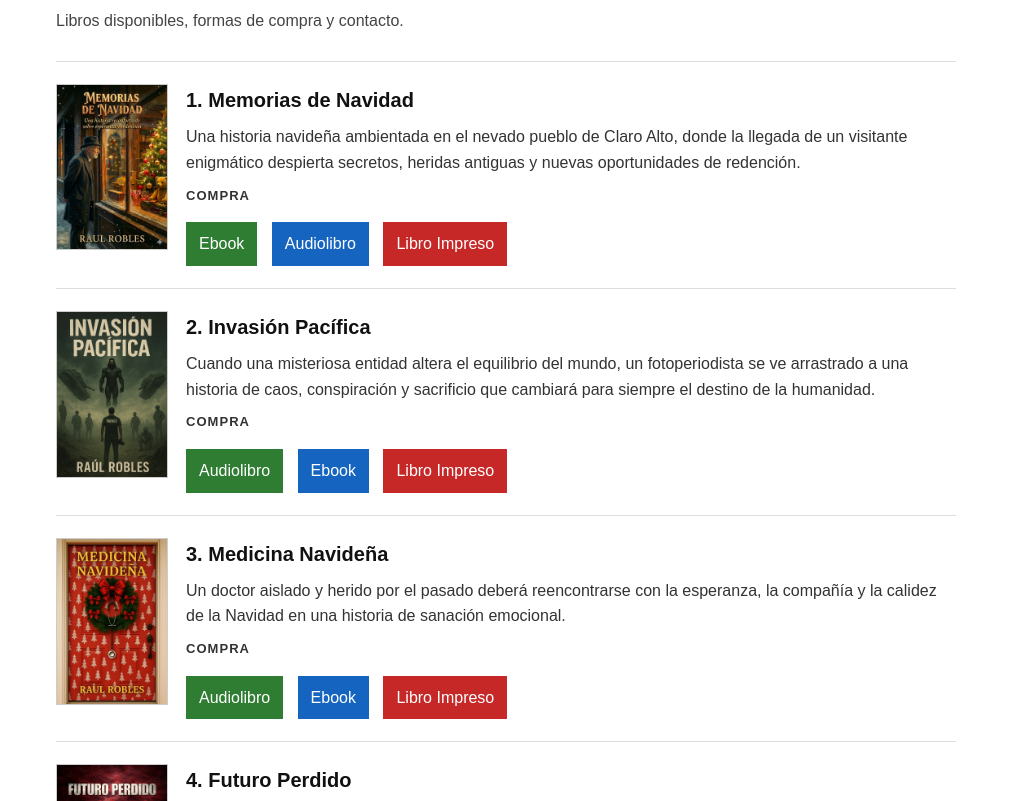
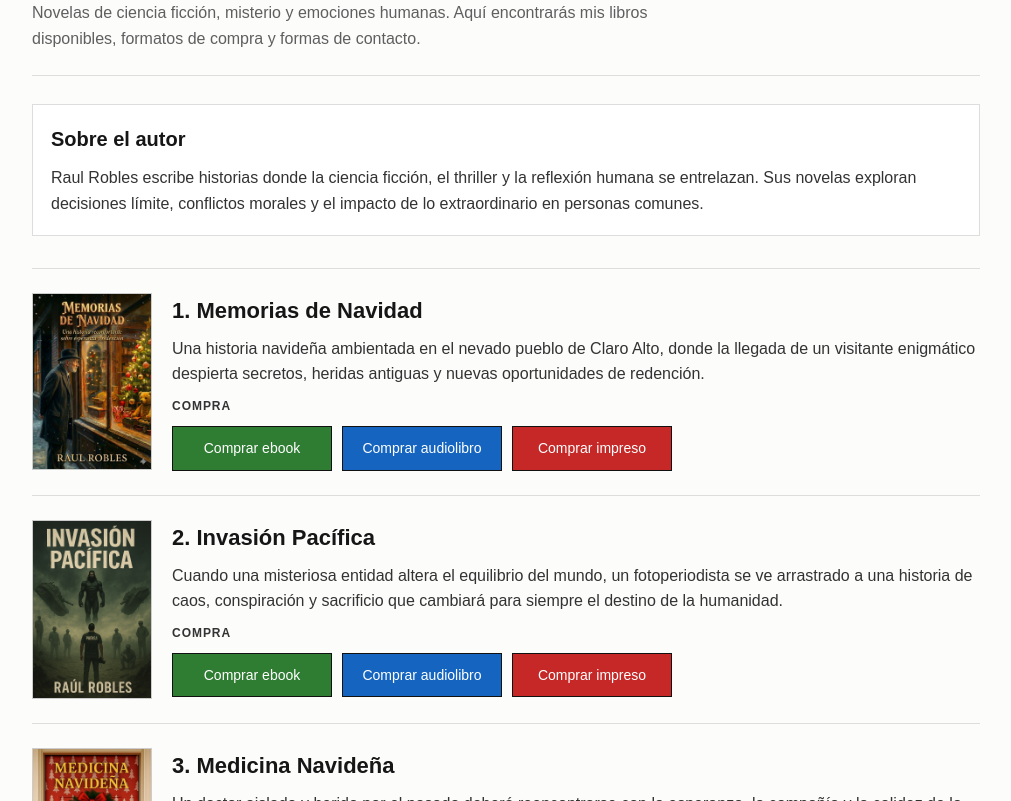
Before and after one commit to raulrobleswrites/LibrosRaulRobles, a plain HTML site: page index.html in a window 1280 px wide. Shown: the part 93-894 px from the top of the page, without its empty margins (134-1145 px from the left). Drawn offline with Linux system fonts and the light colour scheme.

Commit message:
Add files via upload

```diff
--- a/index.html
+++ b/index.html
@@ -5,110 +5,195 @@
   <meta name="viewport" content="width=device-width, initial-scale=1">
   <title>Raul Robles | Libros</title>
   <style>
+    :root {
+      --bg: #fcfcfb;
+      --surface: #ffffff;
+      --text: #161616;
+      --muted: #5f5f5f;
+      --line: #dddddd;
+      --ebook: #2e7d32;
+      --audio: #1565c0;
+      --print: #c62828;
+      --accent: #111111;
+    }
+
+    * {
+      box-sizing: border-box;
+    }
+
     body {
+      margin: 0;
       font-family: Arial, sans-serif;
-      max-width: 900px;
-      margin: 40px auto;
-      padding: 0 16px;
       line-height: 1.6;
-      color: #111;
-      background: #fff;
+      color: var(--text);
+      background: var(--bg);
     }
+
+    .wrap {
+      max-width: 980px;
+      margin: 0 auto;
+      padding: 32px 16px 56px;
+    }
+
+    header {
+      padding-bottom: 24px;
+      border-bottom: 1px solid var(--line);
+      margin-bottom: 28px;
+    }
+
     h1 {
-      font-size: 28px;
-      margin-bottom: 8px;
+      font-size: 32px;
+      margin: 0 0 10px;
     }
+
     .intro {
-      margin-bottom: 28px;
-      color: #444;
+      margin: 0;
+      color: var(--muted);
+      max-width: 700px;
     }
+
+    .author-box {
+      margin: 24px 0 32px;
+      padding: 18px;
+      background: var(--surface);
+      border: 1px solid var(--line);
+    }
+
+    .author-box h2 {
+      margin: 0 0 10px;
+      font-size: 20px;
+    }
+
+    .author-box p {
+      margin: 0;
+      color: #333;
+    }
+
     .book {
       display: flex;
-      gap: 18px;
-      border-top: 1px solid #ddd;
-      padding: 22px 0;
+      gap: 20px;
+      border-top: 1px solid var(--line);
+      padding: 24px 0;
       align-items: flex-start;
     }
+
     .cover {
-      width: 110px;
+      width: 120px;
       height: auto;
       border: 1px solid #ccc;
       flex-shrink: 0;
+      background: #fff;
     }
+
     .info {
       flex: 1;
     }
-    .info h2 {
-      font-size: 20px;
+
+    .info h3 {
+      font-size: 22px;
       margin: 0 0 8px;
     }
+
     .info p {
       margin: 0 0 10px;
       color: #333;
     }
+
     .label {
-      margin: 10px 0 6px;
-      font-size: 13px;
+      margin: 14px 0 8px;
+      font-size: 12px;
       font-weight: bold;
       letter-spacing: 0.08em;
-      color: #111;
+      color: var(--accent);
     }
+
+    .actions {
+      display: flex;
+      flex-wrap: wrap;
+      gap: 10px;
+    }
+
     .actions a {
       display: inline-block;
-      margin-right: 10px;
-      margin-top: 6px;
-      padding: 8px 12px;
+      padding: 10px 14px;
       text-decoration: none;
-      border: 1px solid #111;
-      color: #111;
+      border: 1px solid var(--accent);
+      color: #fff;
+      font-size: 14px;
+      min-width: 160px;
+      text-align: center;
     }
-    .actions a:nth-child(1) {
-      background: #2e7d32;
-      color: #fff;
-      border-color: #2e7d32;
+
+    .ebook {
+      background: var(--ebook);
+      border-color: var(--ebook);
     }
-    .actions a:nth-child(2) {
-      background: #1565c0;
-      color: #fff;
-      border-color: #1565c0;
+
+    .audio {
+      background: var(--audio);
+      border-color: var(--audio);
     }
-    .actions a:nth-child(3) {
-      background: #c62828;
-      color: #fff;
-      border-color: #c62828;
+
+    .print {
+      background: var(--print);
+      border-color: var(--print);
     }
+
+    .actions a:hover {
+      opacity: 0.92;
+    }
+
     footer {
-      border-top: 1px solid #ddd;
-      margin-top: 30px;
+      border-top: 1px solid var(--line);
+      margin-top: 34px;
       padding-top: 20px;
     }
+
     footer p {
       margin: 8px 0;
     }
+
+    .contact-links a {
+      margin-right: 14px;
+    }
+
     @media (max-width: 640px) {
       .book {
         flex-direction: column;
       }
+
       .cover {
-        width: 140px;
+        width: 150px;
+      }
+
+      .actions a {
+        width: 100%;
       }
     }
   </style>
 </head>
 <body>
+  <div class="wrap">
+    <header>
       <h1>Raul Robles</h1>
-  <p class="intro">Libros disponibles, formas de compra y contacto.</p>
+      <p class="intro">Novelas de ciencia ficción, misterio y emociones humanas. Aquí encontrarás mis libros disponibles, formatos de compra y formas de contacto.</p>
+    </header>
+
+    <section class="author-box">
+      <h2>Sobre el autor</h2>
+      <p>Raul Robles escribe historias donde la ciencia ficción, el thriller y la reflexión humana se entrelazan. Sus novelas exploran decisiones límite, conflictos morales y el impacto de lo extraordinario en personas comunes.</p>
+    </section>
 
     <div class="book">
       <img src="memorias.jpg" alt="Portada de Memorias de Navidad" class="cover">
       <div class="info">
-      <h2>1. Memorias de Navidad</h2>
+        <h3>1. Memorias de Navidad</h3>
         <p>Una historia navideña ambientada en el nevado pueblo de Claro Alto, donde la llegada de un visitante enigmático despierta secretos, heridas antiguas y nuevas oportunidades de redención.</p>
         <p class="label">COMPRA</p>
         <div class="actions">
-        <a href="https://books2read.com/u/mgP2Oq" target="_blank" rel="noopener noreferrer">Ebook</a>
-        <a href="https://payhip.com/b/8l12N" target="_blank" rel="noopener noreferrer">Audiolibro</a>
-        <a href="https://www.autoreseditores.com/libro/31532/raul-robles/memorias-de-navidad.html" target="_blank" rel="noopener noreferrer">Libro Impreso</a>
+          <a class="ebook" href="https://books2read.com/u/mgP2Oq" target="_blank" rel="noopener noreferrer">Comprar ebook</a>
+          <a class="audio" href="https://payhip.com/b/8l12N" target="_blank" rel="noopener noreferrer">Comprar audiolibro</a>
+          <a class="print" href="https://www.autoreseditores.com/libro/31532/raul-robles/memorias-de-navidad.html" target="_blank" rel="noopener noreferrer">Comprar impreso</a>
         </div>
       </div>
     </div>
@@ -116,13 +201,13 @@
     <div class="book">
       <img src="invasion.jpg" alt="Portada de Invasión Pacífica" class="cover">
       <div class="info">
-      <h2>2. Invasión Pacífica</h2>
+        <h3>2. Invasión Pacífica</h3>
         <p>Cuando una misteriosa entidad altera el equilibrio del mundo, un fotoperiodista se ve arrastrado a una historia de caos, conspiración y sacrificio que cambiará para siempre el destino de la humanidad.</p>
         <p class="label">COMPRA</p>
         <div class="actions">
-        <a href="https://payhip.com/b/vdeqS" target="_blank" rel="noopener noreferrer">Audiolibro</a>
-        <a href="https://books2read.com/u/3nNNN9" target="_blank" rel="noopener noreferrer">Ebook</a>
-        <a href="https://www.autoreseditores.com/libro/31533/raul-robles/invasion-pacifica.html" target="_blank" rel="noopener noreferrer">Libro Impreso</a>
+          <a class="ebook" href="https://books2read.com/u/3nNNN9" target="_blank" rel="noopener noreferrer">Comprar ebook</a>
+          <a class="audio" href="https://payhip.com/b/vdeqS" target="_blank" rel="noopener noreferrer">Comprar audiolibro</a>
+          <a class="print" href="https://www.autoreseditores.com/libro/31533/raul-robles/invasion-pacifica.html" target="_blank" rel="noopener noreferrer">Comprar impreso</a>
         </div>
       </div>
     </div>
@@ -130,13 +215,13 @@
     <div class="book">
       <img src="medicina.jpg" alt="Portada de Medicina Navideña" class="cover">
       <div class="info">
-      <h2>3. Medicina Navideña</h2>
+        <h3>3. Medicina Navideña</h3>
         <p>Un doctor aislado y herido por el pasado deberá reencontrarse con la esperanza, la compañía y la calidez de la Navidad en una historia de sanación emocional.</p>
         <p class="label">COMPRA</p>
         <div class="actions">
-        <a href="https://payhip.com/b/JIuDH" target="_blank" rel="noopener noreferrer">Audiolibro</a>
-        <a href="https://books2read.com/u/4NBNGG" target="_blank" rel="noopener noreferrer">Ebook</a>
-        <a href="https://www.autoreseditores.com/libro/31741/raul-robles/medicina-navidena.html" target="_blank" rel="noopener noreferrer">Libro Impreso</a>
+          <a class="ebook" href="https://books2read.com/u/4NBNGG" target="_blank" rel="noopener noreferrer">Comprar ebook</a>
+          <a class="audio" href="https://payhip.com/b/JIuDH" target="_blank" rel="noopener noreferrer">Comprar audiolibro</a>
+          <a class="print" href="https://www.autoreseditores.com/libro/31741/raul-robles/medicina-navidena.html" target="_blank" rel="noopener noreferrer">Comprar impreso</a>
         </div>
       </div>
     </div>
@@ -144,13 +229,13 @@
     <div class="book">
       <img src="futuro.jpg" alt="Portada de Futuro Perdido" class="cover">
       <div class="info">
-      <h2>4. Futuro Perdido</h2>
+        <h3>4. Futuro Perdido</h3>
         <p>Tras el colapso inesperado de la energía mundial, un soldado marcado por su pasado deberá liderar una misión desesperada hacia un secreto oculto bajo el océano.</p>
         <p class="label">COMPRA</p>
         <div class="actions">
-        <a href="https://payhip.com/b/zIRBd" target="_blank" rel="noopener noreferrer">Audiolibro</a>
-        <a href="https://books2read.com/u/bpvjDX" target="_blank" rel="noopener noreferrer">Ebook</a>
-        <a href="https://www.autoreseditores.com/libro/32693/raul-robles/futuro-perdido.html" target="_blank" rel="noopener noreferrer">Libro Impreso</a>
+          <a class="ebook" href="https://books2read.com/u/bpvjDX" target="_blank" rel="noopener noreferrer">Comprar ebook</a>
+          <a class="audio" href="https://payhip.com/b/zIRBd" target="_blank" rel="noopener noreferrer">Comprar audiolibro</a>
+          <a class="print" href="https://www.autoreseditores.com/libro/32693/raul-robles/futuro-perdido.html" target="_blank" rel="noopener noreferrer">Comprar impreso</a>
         </div>
       </div>
     </div>
@@ -158,19 +243,24 @@
     <div class="book">
       <img src="santuario.jpg" alt="Portada de Santuario" class="cover">
       <div class="info">
-      <h2>5. Santuario</h2>
+        <h3>5. Santuario</h3>
         <p>Un ser de otro mundo pide asilo en una embajada y desencadena un conflicto político, moral y estratégico donde una sola decisión puede alterar el futuro de todos.</p>
         <p class="label">COMPRA</p>
         <div class="actions">
-        <a href="#">Próximamente</a>
+          <a class="ebook" href="https://books2read.com/u/bWXwwq" target="_blank" rel="noopener noreferrer">Comprar ebook</a>
+          <a class="audio" href="https://payhip.com/b/anOtG" target="_blank" rel="noopener noreferrer">Comprar audiolibro</a>
+          <a class="print" href="https://www.autoreseditores.com/libro/33898/raul-robles/santuario.html" target="_blank" rel="noopener noreferrer">Comprar impreso</a>
         </div>
       </div>
     </div>
 
     <footer>
       <p><strong>Contacto</strong></p>
-    <p><a href="mailto:raulrobleswrite@gmail.com">raulrobleswrite@gmail.com</a></p>
-    <p><a href="https://wa.me/5804164873185?text=Hola%2C%20quiero%20informaci%C3%B3n%20sobre%20tus%20libros" target="_blank" rel="noopener noreferrer">WhatsApp</a></p>
+      <p class="contact-links">
+        <a href="mailto:raulrobleswrite@gmail.com">raulrobleswrite@gmail.com</a>
+        <a href="https://wa.me/5804164873185?text=Hola%2C%20quiero%20informaci%C3%B3n%20sobre%20tus%20libros" target="_blank" rel="noopener noreferrer">WhatsApp</a>
+      </p>
     </footer>
+  </div>
 </body>
 </html>
```
Lines whose indentation alone changed are shown as unchanged.
